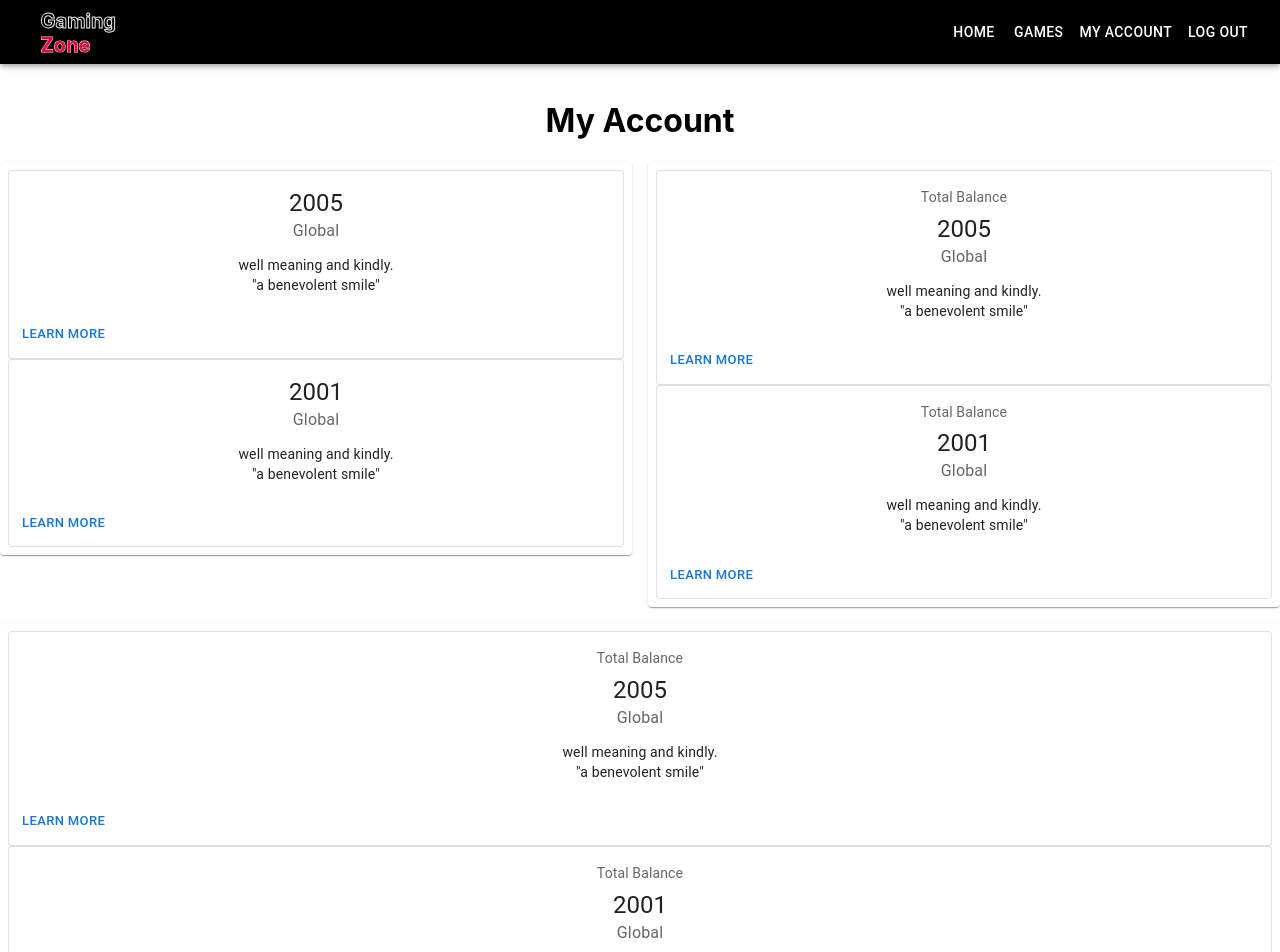
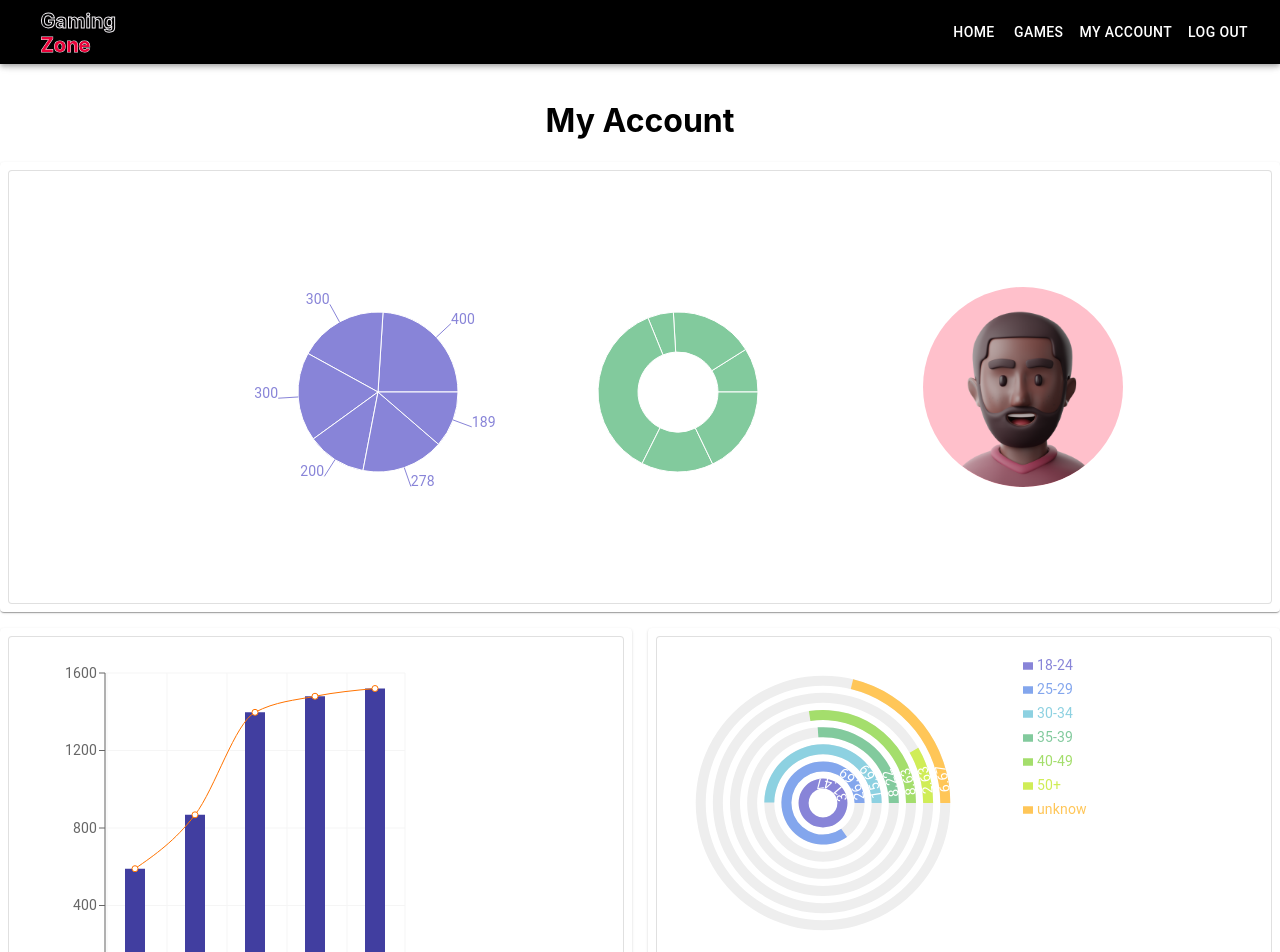
Before and after one commit to kelvinbe/GamingZone, a React (Create React App) app: page /account in a window 1280 px wide. Shown: the top 952 px of the page. Built offline with nearby package versions, Linux system fonts and the light colour scheme.

Commit message:
built account page

```diff
--- a/src/components/Account/Account.js
+++ b/src/components/Account/Account.js
@@ -4,10 +4,9 @@ import { styled } from "@mui/material/styles";
 import Box from "@mui/material/Box";
 import Paper from "@mui/material/Paper";
 import Grid from "@mui/material/Grid";
-import { OutlinedCard, SecondCard, ThirdCard, FourthCard } from "./Cards";
+import { OutlinedCard, SecondCard, ThirdCard} from "./Cards";
 import Header from "../Header/Header";
-import PieCharts from "./PieChart";
-
+import FooterContainer from "../Footer/footer";
 const Item = styled(Paper)(({ theme }) => ({
   backgroundColor: theme.palette.mode === "dark" ? "#1A2027" : "#fff",
   ...theme.typography.body2,
@@ -23,23 +22,25 @@ export default function Account() {
     <Box sx={{ flexGrow: 1 }} style={{marginTop: 80}}>
       <div style={{display: 'flex', justifyContent: 'center'}}><h1>My Account</h1></div>
       <Grid container spacing={2}>
-        <Grid item xs={6}>
+        <Grid item xs={12}>
           <Item>
+
             <OutlinedCard />
           </Item>
         </Grid>
-        <Grid item xs={2} sm={4} md={6}>
+        <Grid item xs={12} sm={4} md={6}>
+          <Item>
+            <SecondCard />
+          </Item>
+        </Grid>
+        <Grid item xs={12} sm={4} md={6}>
           <Item>
             <ThirdCard />
           </Item>
         </Grid>
-        <Grid item xs={12}>
-          <Item>
-            <FourthCard />
-          </Item>
-        </Grid>
       </Grid>
     </Box>
+    <FooterContainer />
     </React.Fragment>
   );
 }
--- /dev/null
+++ b/src/components/Account/Avatar.js
@@ -0,0 +1,12 @@
+import * as React from 'react';
+import Avatar from '@mui/material/Avatar';
+import Stack from '@mui/material/Stack';
+import person from '../../Assets/43.png'
+
+export default function ImageAvatars() {
+  return (
+    <Stack direction="row" spacing={2}>
+      <Avatar alt="Travis Howard" src={person} sx={{bgcolor: 'pink', width: 200, height: 200 }} />
+    </Stack>
+  );
+}
--- a/src/components/Account/Cards.js
+++ b/src/components/Account/Cards.js
@@ -5,7 +5,11 @@ import CardActions from "@mui/material/CardActions";
 import CardContent from "@mui/material/CardContent";
 import Button from "@mui/material/Button";
 import Typography from "@mui/material/Typography";
-import Example from "./PieChart";
+import PieCharts from "./PieChart";
+import RadialChart from "./RadialChart";
+import ImageAvatars from "./Avatar";
+import ComposedCharts from "./ComposedChart";
+
 
 const bull = (
   <Box
@@ -18,18 +22,16 @@ const bull = (
 
 const data = [
   { title: "Total Balance", number: 2005, games: "Global" },
-  { title: "Total Balance", number: 2001, games: "Global" },
 
 ];
 
 const data2 = [
-    { title: "Total Balance", number: 2005, games: "Global" },
-    { title: "Total Balance", number: 2001, games: "Global" },
+    { title: "Total Balance", number: 2002, games: "Global" },
+
 
   ];
   const data3 = [
     { title: "Total Balance", number: 2005, games: "Global" },
-    { title: "Total Balance", number: 2001, games: "Global" },
 
 
 
@@ -48,24 +50,16 @@ function OutlinedCard() {
     <Box sx={{ minWidth: 275 }}>
       {data.map((card) => {
         return (
-          <Card variant="outlined" key={card.number}>
+          <Card variant="outlined" key={card.number} style={{display: 'flex', justifyContent: 'space-evenly', alignItems: 'center'}}>
             <CardContent>
-             <Example />
-              <Typography variant="h5" component="div">
-                {card.number}
-              </Typography>
-              <Typography sx={{ mb: 1.5 }} color="text.secondary">
-                {card.games}
-              </Typography>
-              <Typography variant="body2">
-                well meaning and kindly.
-                <br />
-                {'"a benevolent smile"'}
-              </Typography>
+             <PieCharts />
+
             </CardContent>
-            <CardActions>
-              <Button size="small">Learn More</Button>
-            </CardActions>
+
+            <div style={{display: 'flex', justifyContent: 'center'}}>
+            <ImageAvatars/>
+            </div>
+
           </Card>
         );
       })}
@@ -81,6 +75,7 @@ function SecondCard() {
           return (
             <Card variant="outlined" key={card.number}>
               <CardContent>
+                <ComposedCharts />
                 <Typography
                   sx={{ fontSize: 14 }}
                   color="text.secondary"
@@ -94,15 +89,7 @@ function SecondCard() {
                 <Typography sx={{ mb: 1.5 }} color="text.secondary">
                   {card.games}
                 </Typography>
-                <Typography variant="body2">
-                  well meaning and kindly.
-                  <br />
-                  {'"a benevolent smile"'}
-                </Typography>
               </CardContent>
-              <CardActions>
-                <Button size="small">Learn More</Button>
-              </CardActions>
             </Card>
           );
         })}
@@ -117,6 +104,8 @@ function ThirdCard() {
         return (
           <Card variant="outlined" key={card.number}>
             <CardContent>
+                <RadialChart />
+
               <Typography
                 sx={{ fontSize: 14 }}
                 color="text.secondary"
--- /dev/null
+++ b/src/components/Account/ComposedChart.js
@@ -0,0 +1,74 @@
+import React from "react";
+import {
+  ComposedChart,
+  Line,
+  Bar,
+  XAxis,
+  YAxis,
+  CartesianGrid,
+  Tooltip,
+  Legend
+} from "recharts";
+
+const data = [
+  {
+    name: "Page A",
+    uv: 590,
+    pv: 800,
+    amt: 1400,
+    cnt: 490
+  },
+  {
+    name: "Page B",
+    uv: 868,
+    pv: 967,
+    amt: 1506,
+    cnt: 590
+  },
+  {
+    name: "Page C",
+    uv: 1397,
+    pv: 1098,
+    amt: 989,
+    cnt: 350
+  },
+  {
+    name: "Page D",
+    uv: 1480,
+    pv: 1200,
+    amt: 1228,
+    cnt: 480
+  },
+  {
+    name: "Page E",
+    uv: 1520,
+    pv: 1108,
+    amt: 1100,
+    cnt: 460
+  },
+
+];
+
+export default function ComposedCharts() {
+  return (
+    <ComposedChart
+      width={400}
+      height={400}
+      data={data}
+      margin={{
+        top: 20,
+        right: 20,
+        bottom: 20,
+        left: 20
+      }}
+    >
+      <CartesianGrid stroke="#f5f5f5" />
+      <XAxis dataKey="name" scale="band" />
+      <YAxis />
+      <Tooltip />
+      <Legend />
+      <Bar dataKey="uv" barSize={20} fill="#413ea0" />
+      <Line type="monotone" dataKey="uv" stroke="#ff7300" />
+    </ComposedChart>
+  );
+}
--- a/src/components/Account/PieChart.js
+++ b/src/components/Account/PieChart.js
@@ -1,37 +1,47 @@
-import React, { PureComponent } from 'react';
-import { PieChart, Pie, Sector, Cell, ResponsiveContainer } from 'recharts';
+import React from "react";
+import { PieChart, Pie, Legend, Tooltip } from "recharts";
 
 const data01 = [
-  { name: 'Group A', value: 400 },
-  { name: 'Group B', value: 300 },
-  { name: 'Group C', value: 300 },
-  { name: 'Group D', value: 200 },
-];
-const data02 = [
-  { name: 'A1', value: 100 },
-  { name: 'A2', value: 300 },
-  { name: 'B1', value: 100 },
-  { name: 'B2', value: 80 },
-  { name: 'B3', value: 40 },
-  { name: 'B4', value: 30 },
-  { name: 'B5', value: 50 },
-  { name: 'C1', value: 100 },
-  { name: 'C2', value: 200 },
-  { name: 'D1', value: 150 },
-  { name: 'D2', value: 50 },
+  { name: "Group A", value: 400 },
+  { name: "Group B", value: 300 },
+  { name: "Group C", value: 300 },
+  { name: "Group D", value: 200 },
+  { name: "Group E", value: 278 },
+  { name: "Group F", value: 189 }
 ];
 
-export default class Example extends PureComponent {
-  static demoUrl = 'https://codesandbox.io/s/pie-chart-of-two-levels-gor24';
+const data02 = [
+  { name: "Group A", value: 2400 },
+  { name: "Group B", value: 4567 },
+  { name: "Group C", value: 1398 },
+  { name: "Group D", value: 9800 },
+  { name: "Group E", value: 3908 },
+  { name: "Group F", value: 4800 }
+];
 
-  render() {
-    return (
-      <ResponsiveContainer width="100%" height="100%">
-        <PieChart width={400} height={400}>
-          <Pie data={data01} dataKey="value" cx="50%" cy="50%" outerRadius={60} fill="#8884d8" />
-          <Pie data={data02} dataKey="value" cx="50%" cy="50%" innerRadius={70} outerRadius={90} fill="#82ca9d" label />
-        </PieChart>
-      </ResponsiveContainer>
-    );
-  }
+export default function PieCharts() {
+  return (
+    <PieChart width={586} height={400}>
+      <Pie
+        dataKey="value"
+        isAnimationActive={false}
+        data={data01}
+        cx={200}
+        cy={200}
+        outerRadius={80}
+        fill="#8884d8"
+        label
+      />
+      <Pie
+        dataKey="value"
+        data={data02}
+        cx={500}
+        cy={200}
+        innerRadius={40}
+        outerRadius={80}
+        fill="#82ca9d"
+      />
+      <Tooltip />
+    </PieChart>
+  );
 }
--- /dev/null
+++ b/src/components/Account/RadialChart.js
@@ -0,0 +1,84 @@
+import React from "react";
+import { RadialBarChart, RadialBar, Legend } from "recharts";
+
+const data = [
+  {
+    name: "18-24",
+    uv: 31.47,
+    pv: 2400,
+    fill: "#8884d8"
+  },
+  {
+    name: "25-29",
+    uv: 26.69,
+    pv: 4567,
+    fill: "#83a6ed"
+  },
+  {
+    name: "30-34",
+    uv: 15.69,
+    pv: 1398,
+    fill: "#8dd1e1"
+  },
+  {
+    name: "35-39",
+    uv: 8.22,
+    pv: 9800,
+    fill: "#82ca9d"
+  },
+  {
+    name: "40-49",
+    uv: 8.63,
+    pv: 3908,
+    fill: "#a4de6c"
+  },
+  {
+    name: "50+",
+    uv: 2.63,
+    pv: 4800,
+    fill: "#d0ed57"
+  },
+  {
+    name: "unknow",
+    uv: 6.67,
+    pv: 4800,
+    fill: "#ffc658"
+  }
+];
+
+const style = {
+  top: 0,
+  left: 350,
+  lineHeight: "24px"
+};
+
+export default function RadialChart() {
+  return (
+    <RadialBarChart
+      width={500}
+      height={300}
+      cx={150}
+      cy={150}
+      innerRadius={20}
+      outerRadius={140}
+      barSize={10}
+      data={data}
+    >
+      <RadialBar
+        minAngle={15}
+        label={{ position: "insideStart", fill: "#fff" }}
+        background
+        clockWise
+        dataKey="uv"
+      />
+      <Legend
+        iconSize={10}
+        width={120}
+        height={140}
+        layout="vertical"
+        verticalAlign="middle"
+        wrapperStyle={style}
+      />
+    </RadialBarChart>
+  );
+}
```
Also changed, not shown: src/Assets/43.png (added).
